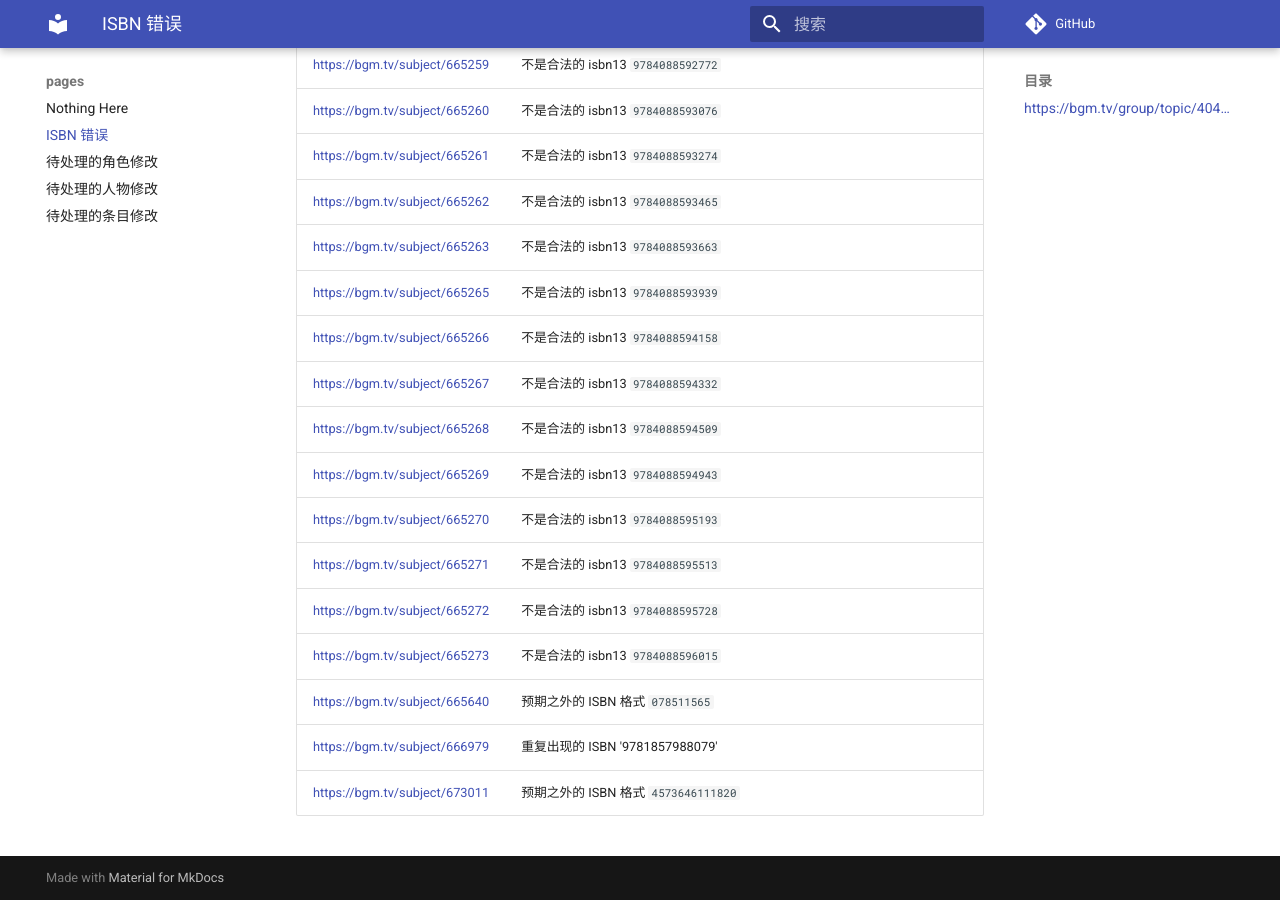
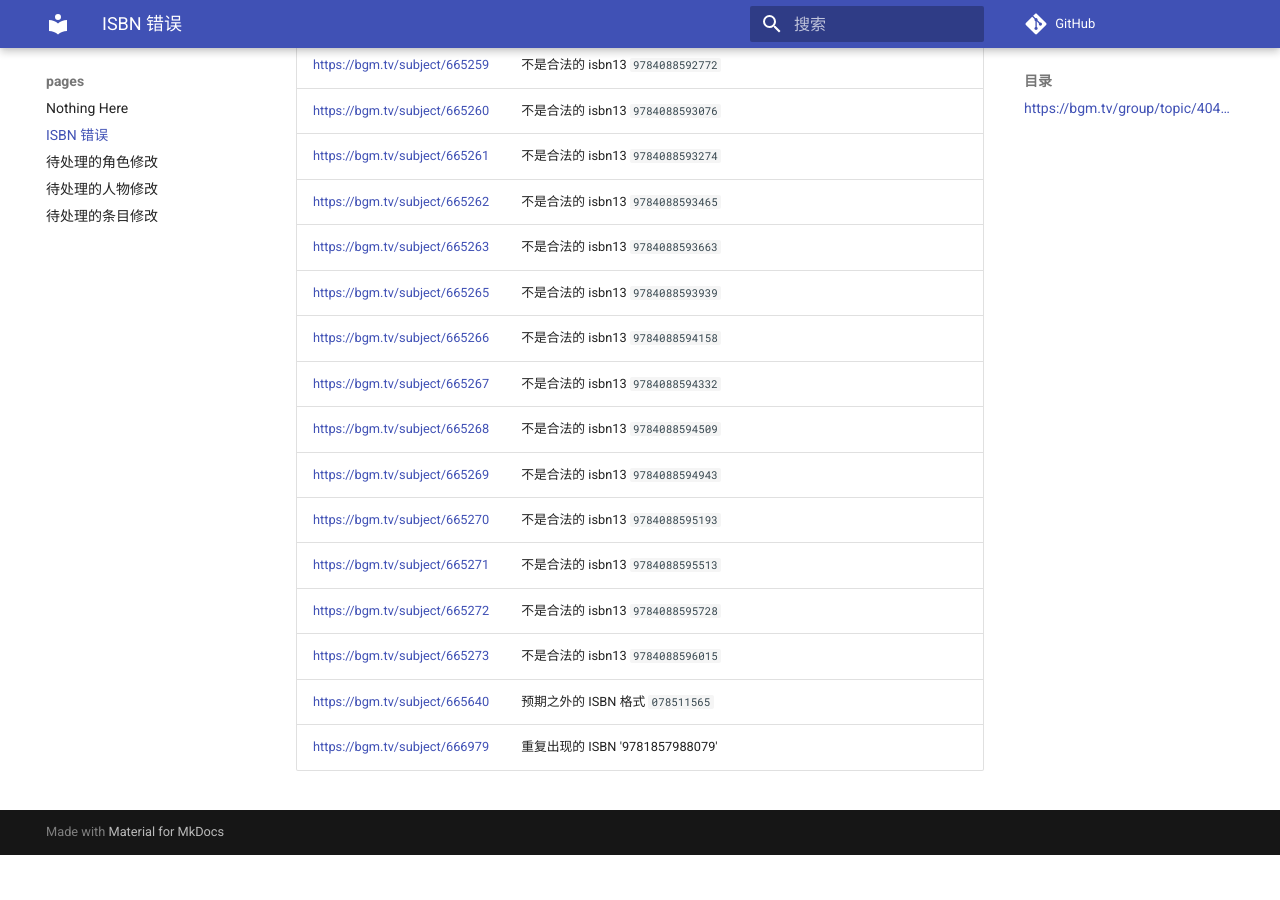
Before and after one commit to trim21/bangumi-pages, an MkDocs documentation site: the page built from docs/isbn.md, in a window 1280 px wide and 900 px high, scrolled down 11663 px. Built offline with MkDocs 1.6.1 and Material for MkDocs 9.7.7, drawn with Linux system fonts in a browser that asks for light colours; comment, search, counter and statistics services are not loaded; after the commit the page ends 12518 px from its top, so only the background shows below that; part of the change alters nothing that is shown.

Commit message:
update isbn.md

```diff
--- a/docs/isbn.md
+++ b/docs/isbn.md
@@ -1,7 +1,7 @@
 # ISBN 错误
 ## <https://bgm.tv/group/topic/404801>
 
-total 267
+total 266
 
 | url | error |
 | --- |  ---  |
@@ -271,4 +271,3 @@ total 267
 | <https://bgm.tv/subject/665273> | 不是合法的 isbn13 <code>9784088596015</code> |
 | <https://bgm.tv/subject/665640> | 预期之外的 ISBN 格式 `078511565` |
 | <https://bgm.tv/subject/666979> | 重复出现的 ISBN '9781857988079' |
-| <https://bgm.tv/subject/673011> | 预期之外的 ISBN 格式 `4573646111820` |
```
